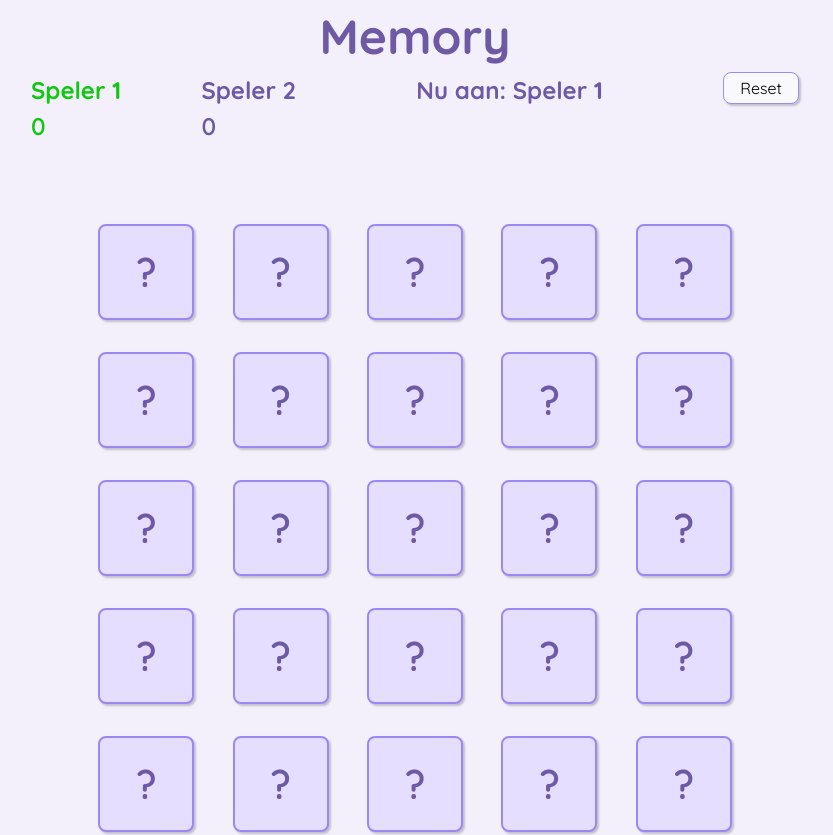
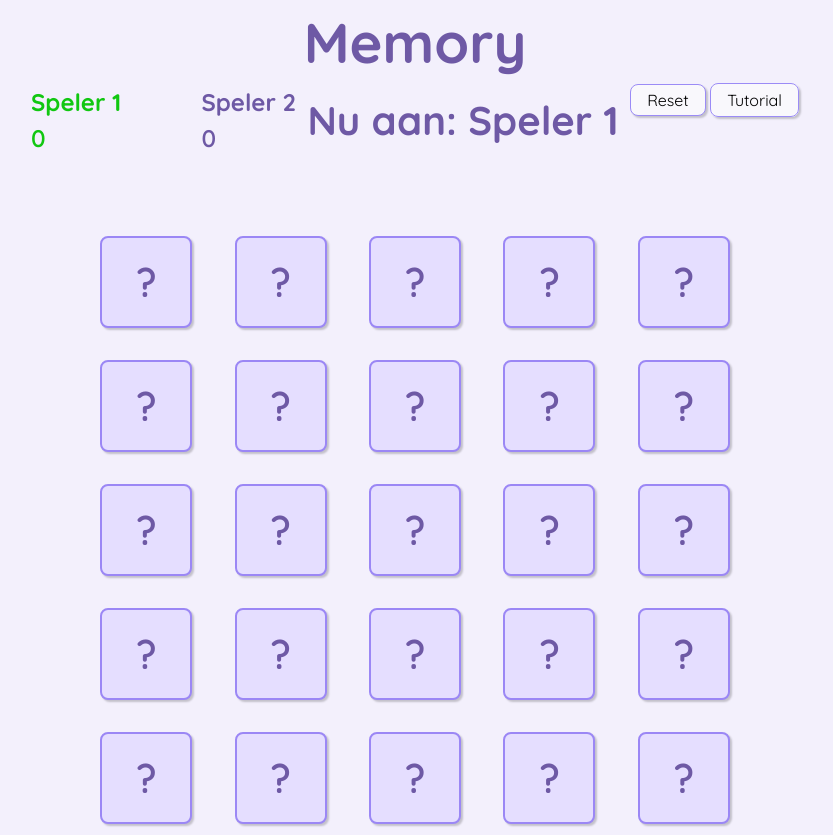
Before and after one commit to pgmgent-atwork2/project-1-workshop-start-to-code-cas-en-berre, a plain HTML site: page index.html in a window 1280 px wide. Shown: the top 835 px of the page, without its empty margins (225-1058 px from the left). Drawn offline with Linux system fonts and the light colour scheme.

Commit message:
added tutorial.html

```diff
--- a/index.html
+++ b/index.html
@@ -27,7 +27,7 @@
                         0
                     </p>
                 </div>
-                <div class="tracker__player" id="player1-text">
+                <div class="tracker__player" id="player2-text">
                     <h2 class="tracker__title">
                         Speler 2
                     </h2>
@@ -41,9 +41,12 @@
                     Nu aan: <span id="current-player">Speler 1</span>
                 </p>
             </div>
-            <button class="btn btn--reset" id="reset">
-                Reset
-            </button>
+            <div class="main__navigation">
+                <button class="btn btn--reset" id="reset">
+                    Reset
+                </button>
+                <a href="tutorial.html" class="btn btn--link">Tutorial</a>
+            </div>
         </section>
             <section class="grid" id="grid">
 
--- a/static/css/main.css
+++ b/static/css/main.css
@@ -14,7 +14,7 @@
 
 .header {
     .header__title {
-        font-size: 3rem;
+        font-size: 3.5rem;
     }
 }
 
@@ -27,6 +27,8 @@
     max-width: 85vw;
 
     width: 100%;
+
+    margin-bottom: 1rem;
 
     .main__header {
         display: flex;
@@ -52,7 +54,7 @@
     align-items: center;
     align-self: center;
     justify-self: center;
-    width: 6rem;
+    width: 5.75rem;
     aspect-ratio: 1;
     cursor: pointer;
 
@@ -120,8 +122,11 @@
 }
 
 .current-player {
-    font-size: 1.5rem;
+    font-size: 2.5rem;
     font-weight: 700;
+
+    justify-self: center;
+    align-self: center;
 }
 
 .btn {
@@ -140,6 +145,21 @@
     &:active {
         transform: translateY(5px);
     }
+}
+
+.btn--link {
+    padding-top: 0.4rem;
+    padding-bottom: 0.4rem;
+
+    text-decoration: none;
+    color: black;
+
+    transition: transform 75ms ease;
+
+    &:active {
+        transform: translateY(5px);
+    }
+
 }
 
 .modal {
```
Also changed, not shown: tutorial.html (added, +18 -0 lines).
